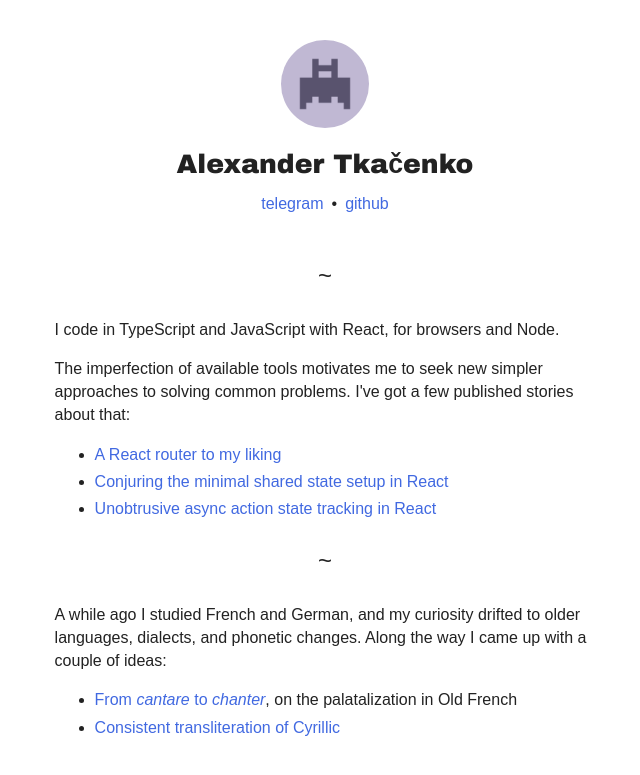
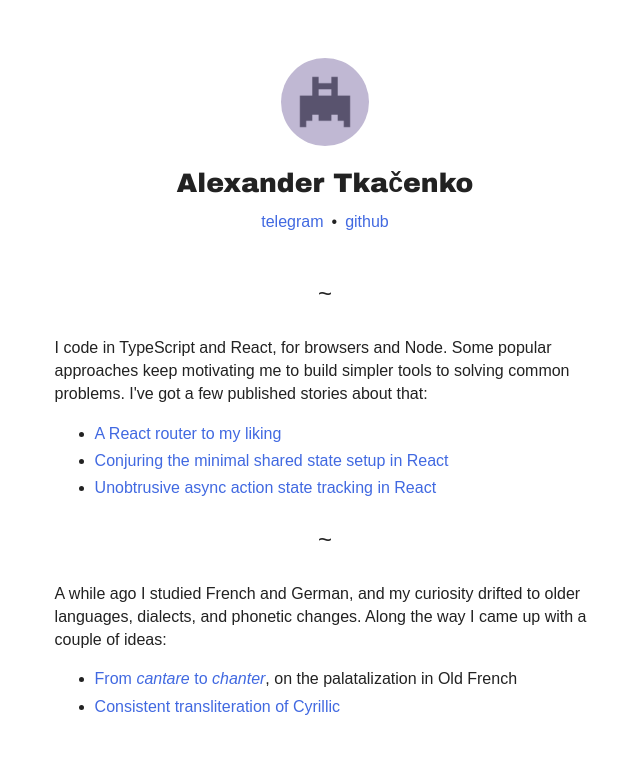
Before and after one commit to axtk/axtk.github.io, a Jekyll site: the page built from index.html, in a window 1280 px wide. Shown: the top 775 px of the page, without its empty margins (315-955 px from the left). Built offline with Jekyll 4.4.1, drawn with Linux system fonts in a browser that asks for light colours.

Commit message:
update index

```diff
--- a/index.html
+++ b/index.html
@@ -20,8 +20,7 @@ layout: index
 
 <p class="sep">~</p>
 
-<p>I code in TypeScript and JavaScript with React, for browsers and Node.</p>
-<p>The imperfection of available tools motivates me to seek new simpler approaches to solving common problems. I've got a few published stories about that:</p>
+<p>I code in TypeScript and React, for browsers and Node. Some popular approaches keep motivating me to build simpler tools to solving common problems. I've got a few published stories about that:</p>
 
 <ul>
     <li><a href="https://dev.to/axtk/a-react-router-to-my-liking-1ko5">A React router to my liking</a></li>
```
